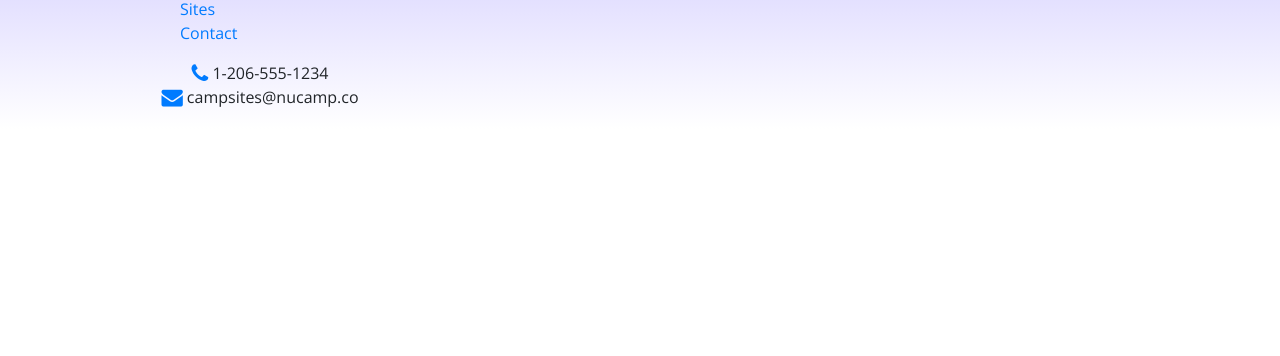
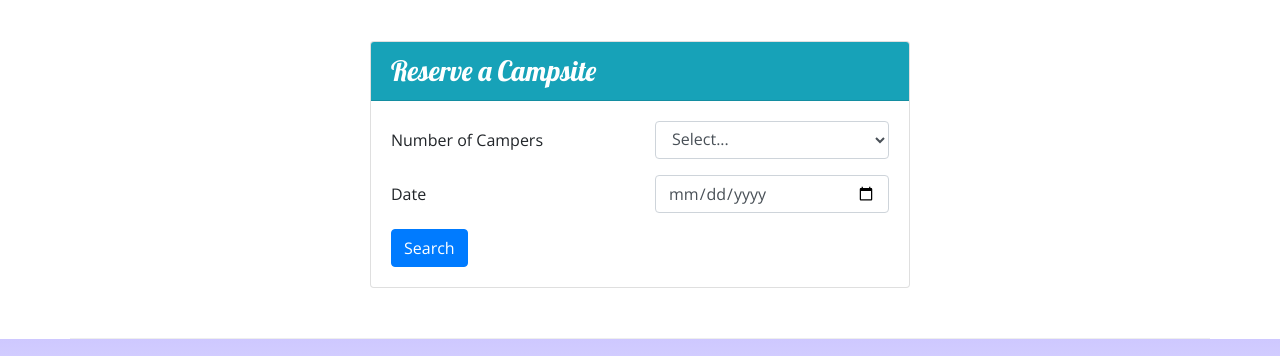
Before and after one commit to Santi-dog/nucamp-bootstrap, a website: page index.html in a window 1280 px wide. Shown: the part 1142-1498 px from the top of the page. Before the commit the page ends 1271 px from the top, so only its background shows below. Drawn offline with nearby package versions, Linux system fonts and the light colour scheme.

Commit message:
Week 2 Assignment

```diff
--- a/index.html
+++ b/index.html
@@ -29,6 +29,9 @@
             <div class="col">
                 <h1>NuCamp</h1>
                 <h2>a better way to camp</h2>
+            </div>
+            <div class="col-md-4 col-xl-2 mt-4">
+                <button class="btn btn-info" type="submit" class="btn-lg">Reserve Campsite</button>
             </div>
         </div>
     </div>
@@ -72,9 +75,14 @@
             <div class="col-sm-4 col-md-3">
                 <h2>Featured Campsites</h2>
             </div>
-            <div class="col">
-                <h3>React Lake Campground</h3>
-                <p class="d-none d-sm-block">Nestled in the foothills of the Chrome Mountains, this campground on the shores of the pristine React Lake is a favorite for fly fishers.</p>
+            <div class="col" >
+                <div class="media">
+                    <div class="media-body align-self-center">
+                        <h3>React Lake Campground</h3>
+                        <p class="d-none d-sm-block">Nestled in the foothills of the Chrome Mountains, this campground on the shores of the pristine React Lake is a favorite for fly fishers.</p>
+                    </div>
+                    <img class="d-flex ml-3 img-thumbail" src="img/react-lake-thumb.jpg" alt="React Lake Campground" />
+                </div>
             </div>
         </div>
 
@@ -88,6 +96,44 @@
                     <div class="media-body align-self-center">
                     <h3>Bootstrap Outfitters</h3>
                         <p class="d-none d-sm-block">Bootstrap Outfitters supplies you with gear you need at prices you can't beat.</p>
+                    </div>
+                </div>
+            </div>
+        </div>
+
+        <div class="row row-content align-items-center">
+            <div class="col-sm-6 mx-auto">
+                <div class="card">
+                    <h3 class="card-header text-white bg-info">Reserve a Campsite</h3>
+                    <div class="card-body">
+                        <form id="reserveForm">
+                            <div class="row form-group">
+                                <label class="col-sm-6 col-form-label">Number of Campers</label>
+                                <div class="col">
+                                    <select class="col form-control" name="numCampers" id="numCampers">
+                                        <option>Select...</option>
+                                        <option value="1">1</option>
+                                        <option value="2">2</option>
+                                        <option value="3">3</option>
+                                        <option value="4">4</option>
+                                        <option value="5">5</option>
+                                        <option value="6">6</option>
+                                    </select>
+                                </div>
+                            </div>
+                            <div class="row form-group">
+                                <label class="col-sm-6 col-form-label" for="date">Date</label>
+                                <div class="col-sm-6">
+                                    <input class="col form-control"  type="date" id="date" name="date" value="placeholder">
+                                </div>
+                            </div>
+                            <div class="row">
+                                <div class="col">
+                                    <button class="btn btn-primary" type="submit">Search</button>
+                                </div>
+
+                            </div>
+                        </form>
                     </div>
                 </div>
             </div>
```
Also changed, not shown: css/warmup.html (added, +34 -0 lines), warmup.css (added).
